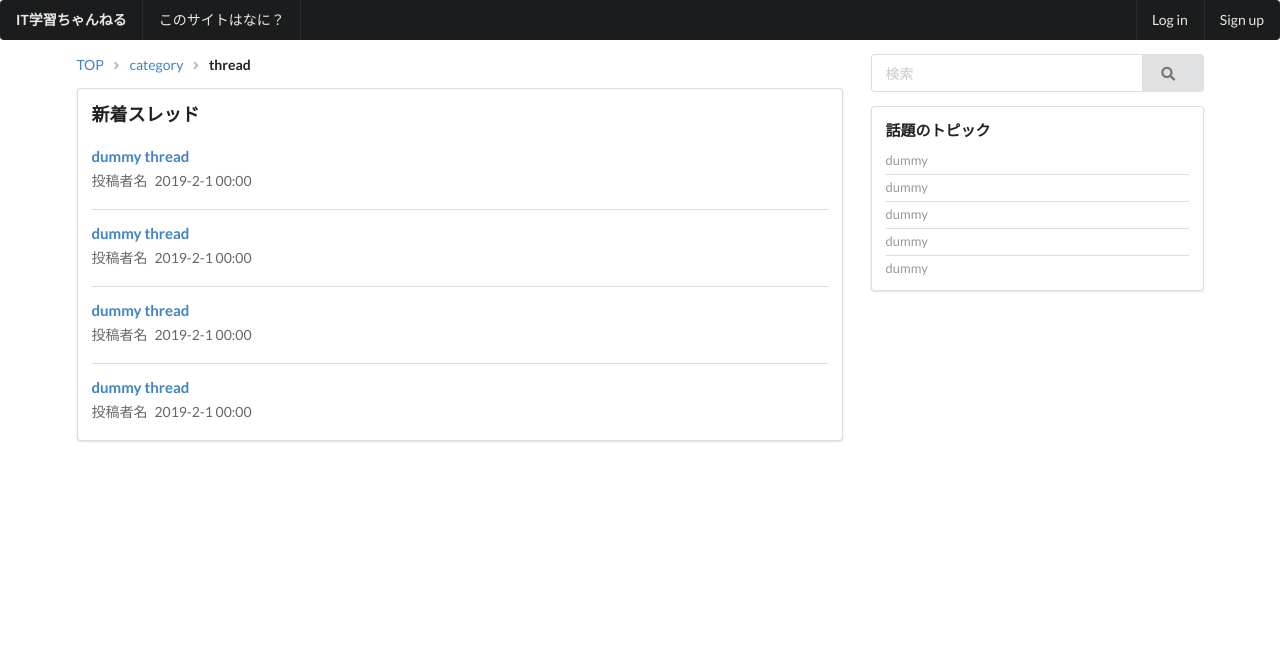
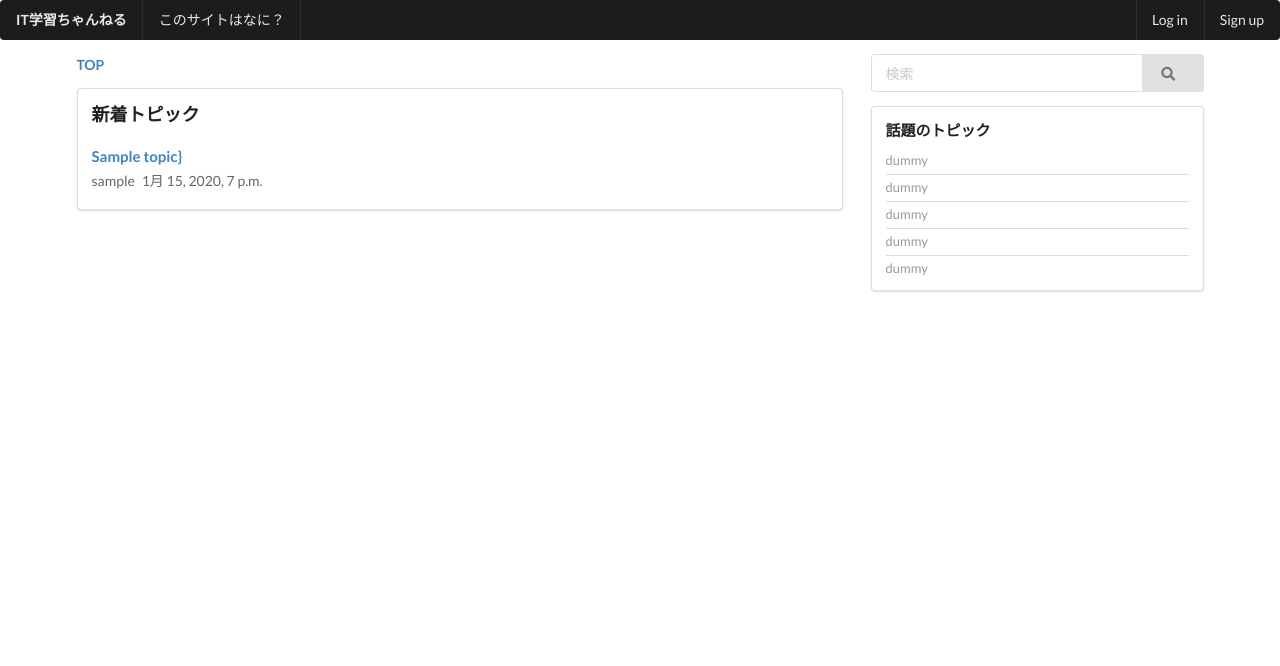
Before and after one commit to tomizawa0214/test-form, a Django app: page / in a window 1280 px wide. Shown: the top 666 px of the page. Run offline with Django 3.2, Linux system fonts and the light colour scheme; tables that the repository leaves empty hold one stand-in row (values such as "Sample post"); some libraries are stand-ins or nearby versions.

Commit message:
リスト表示画面追加

```diff
--- a/mysite/base/urls.py
+++ b/mysite/base/urls.py
@@ -4,6 +4,6 @@ from . import views
 name = 'base'
 
 urlpatterns = [
-  path('', views.TopView.as_view(), name='top'),
+  path('', views.TopicListView.as_view(), name='top'),
   path('terms/', TemplateView.as_view(template_name='base/terms.html'), name='terms'),
 ]
--- a/mysite/base/views.py
+++ b/mysite/base/views.py
@@ -1,4 +1,11 @@
-from django.views.generic import TemplateView
+from django.shortcuts import render
+from django.views.generic import TemplateView, ListView
+
+from thread.models import Topic
+
+def top(request):
+    ctx = {'title': 'IT学習ちゃんねる(仮)'}
+    return render(request, 'base/top.html', ctx)
 
 class TopView(TemplateView):
     template_name = 'base/top.html'
@@ -7,3 +14,8 @@ class TopView(TemplateView):
         ctx = super().get_context_data(**kwargs)
         ctx['title'] = 'IT学習ちゃんねる(仮)'
         return ctx
+
+class TopicListView(ListView):
+    template_name = 'base/top.html'
+    queryset = Topic.objects.order_by('-created')
+    context_object_name = 'topic_list'
--- a/mysite/templates/base/top.html
+++ b/mysite/templates/base/top.html
@@ -4,60 +4,25 @@
 <div class="ui grid stackable">
     <div class="eleven wide column">
         <div class="ui breadcrumb">
-            <a class="section">TOP</a>
-            <i class="right angle icon divider"></i>
-            <a class="section">category</a>
-            <i class="right angle icon divider"></i>
-            <div class="active section">thread</div>
+            <a class="active section">TOP</a>
         </div>
         <div class="ui segment">
             <div class="content">
-                <div class="header"><h3>新着スレッド</h3></div>
+                <div class="header"><h3>新着トピック</h3></div>
                 <div class="ui divided items">
+                    {% for topic in topic_list %}
                     <div class="item">
                         <div class="content">
                             <div class="header">
-                                <a><h4>dummy thread</h4></a>
+                                <a href=""><h4>{{topic.title}}}</h4></a>
                             </div>
                             <div class="meta">
-                                <span class="name">投稿者名</span>
-                                <span class="date">2019-2-1 00:00</span>
+                                <span class="name">{{topic.user_name}}</span>
+                                <span class="date">{{topic.created}}</span>
                             </div>
                         </div>
                     </div>
-                    <div class="item">
-                        <div class="content">
-                            <div class="header">
-                                <a><h4>dummy thread</h4></a>
-                            </div>
-                            <div class="meta">
-                                <span class="name">投稿者名</span>
-                                <span class="date">2019-2-1 00:00</span>
-                            </div>
-                        </div>
-                    </div>
-                    <div class="item">
-                        <div class="content">
-                            <div class="header">
-                                <a><h4>dummy thread</h4></a>
-                            </div>
-                            <div class="meta">
-                                <span class="name">投稿者名</span>
-                                <span class="date">2019-2-1 00:00</span>
-                            </div>
-                        </div>
-                    </div>
-                    <div class="item">
-                        <div class="content">
-                            <div class="header">
-                                <a><h4>dummy thread</h4></a>
-                            </div>
-                            <div class="meta">
-                                <span class="name">投稿者名</span>
-                                <span class="date">2019-2-1 00:00</span>
-                            </div>
-                        </div>
-                    </div>
+                    {% endfor %}
                 </div>
             </div>
         </div>
```
